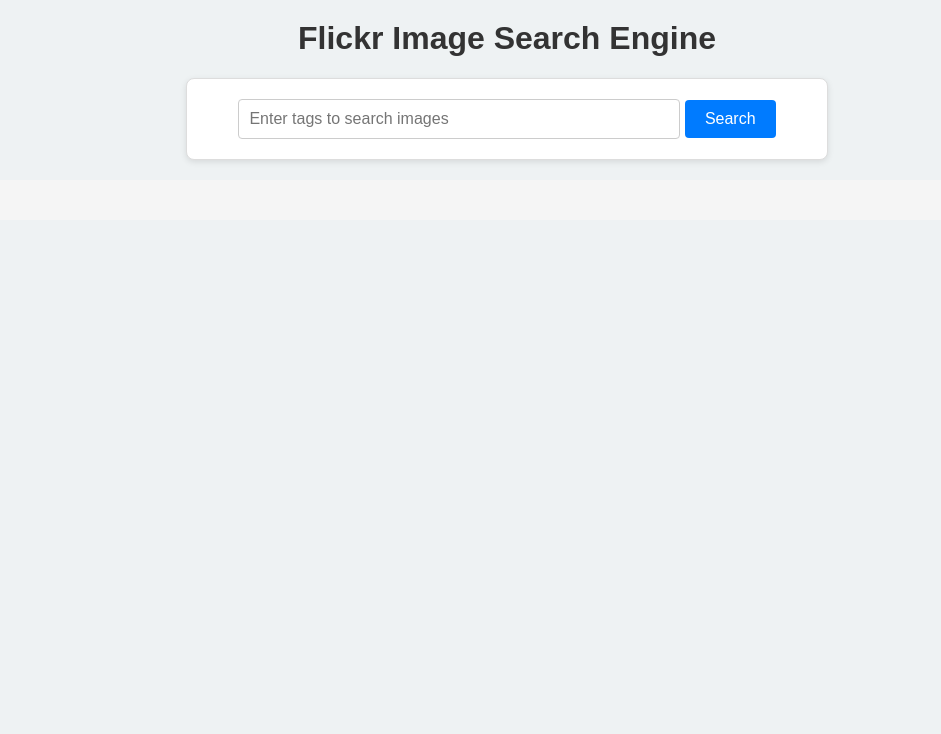
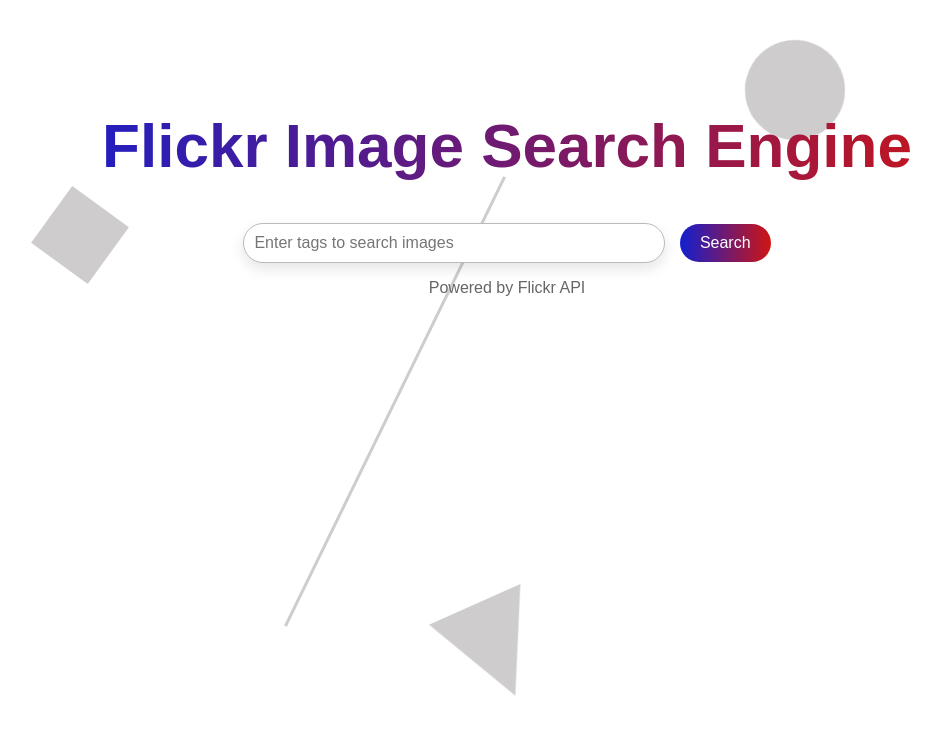
Before and after one commit to forstuffapps/Flickr-Search-Engine, a plain HTML site: page index.html in a window 1280 px wide. Shown: the whole page, without its empty margins (133-1074 px from the left). Drawn offline with nearby package versions, Linux system fonts and the light colour scheme.

Commit message:
made css changes to search engine, added style

```diff
--- a/index.html
+++ b/index.html
@@ -4,105 +4,31 @@
     <meta charset="UTF-8">
     <meta name="viewport" content="width=device-width, initial-scale=1.0">
     <title>Image Search Engine</title>
+    <link rel="stylesheet" href="./style.css" >
     <script src="https://code.jquery.com/jquery-3.6.0.min.js"></script>
-    <style>
-        body {
-            font-family: Arial, sans-serif;
-            margin: 0;
-            padding: 0;
-            background-color: #eef2f3;
-            text-align: center;
-        }
-
-        h1 {
-            margin-top: 20px;
-            font-size: 32px;
-            color: #333;
-        }
-
-        #search-container {
-            margin: 20px auto;
-            padding: 20px;
-            background-color: #fff;
-            border: 1px solid #ddd;
-            box-shadow: 0 2px 6px rgba(0, 0, 0, 0.1);
-            border-radius: 8px;
-            width: 90%;
-            max-width: 600px;
-        }
-
-        #search {
-            width: 70%;
-            padding: 10px;
-            font-size: 16px;
-            border: 1px solid #ccc;
-            border-radius: 4px;
-        }
-
-        #btnSearch {
-            padding: 10px 20px;
-            font-size: 16px;
-            color: #fff;
-            background-color: #007BFF;
-            border: none;
-            border-radius: 4px;
-            cursor: pointer;
-        }
-
-        #btnSearch:hover {
-            background-color: #0056b3;
-        }
-
-        #photos {
-            display: grid;
-            grid-template-columns: repeat(3, 1fr);
-            gap: 20px;
-            padding: 20px;
-            margin: 20px;
-            background-color: #f5f5f5;
-        }
-
-        .photo-item {
-            border: 1px solid #ddd;
-            border-radius: 8px;
-            padding: 10px;
-            background-color: #fff;
-            box-shadow: 0 2px 6px rgba(0, 0, 0, 0.1);
-            text-align: center;
-        }
-
-        .photo-item h2 {
-            font-size: 20px;
-            color: #333;
-            margin-bottom: 10px;
-        }
-
-        .photo-item img {
-            max-width: 100%;
-            height: auto;
-            margin: 10px 0;
-            border-radius: 5px;
-            box-shadow: 0 2px 4px rgba(0, 0, 0, 0.1);
-        }
-
-        .photo-item p {
-            font-size: 16px;
-            color: #666;
-            line-height: 1.5;
-        }
-
-        .photo-item p b {
-            color: #007BFF;
-        }
-    </style>
 </head>
 <body>
-    <h1>Flickr Image Search Engine</h1>
+
     <div id="search-container">
+        <h1>Flickr Image Search Engine</h1>
         <input type="text" id="search" placeholder="Enter tags to search images">
         <button id="btnSearch">Search</button>
+        <p>Powered by Flickr API</p>
+        <!--
+        <div id="tags"> Tags
+            <span >qwe qwe asd</span> </div>
+        -->
+
     </div>
     <div id="photos"></div>
+
+    <div class="icons">
+        <div class="icon_1"></div>
+        <div class="icon_2"></div>
+        <div class="icon_3"></div>
+        <div class="icon_4"></div>
+        <div class="icon_5"></div>
+    </div>
 
     <script>
         $(document).ready(function() {
@@ -123,7 +49,6 @@
                             html += "<div class='photo-item'>";
                             html += "<h2>" + item.title + "</h2>";
                             html += "<img src='" + item.media.m + "' alt='" + item.title + "'>";
-                            html += "<p><b>Tags: </b>" + item.tags + "</p>";
                             html += "</div>";
                         });
 
--- /dev/null
+++ b/style.css
@@ -0,0 +1,213 @@
+
+:root {
+    --icons-color : #cecccc;
+}
+
+
+body {
+    font-family: Arial, sans-serif;
+    margin: 0;
+    padding: 0;
+    background-color: #ffffff;
+    text-align: center;
+}
+
+h1 {
+    margin-top: 20px;
+    font-size: 62px;
+    background: #121FCF;
+    background: linear-gradient(to right, #121FCF 0%, #CF1512 100%);
+    -webkit-background-clip: text;
+    -webkit-text-fill-color: transparent;
+
+}
+
+p {
+    color: #666;
+}
+
+#tags {
+    color: #000000;
+    background-color: #cccbcb;
+    padding: 5px 10px;
+    border-radius: 20px;
+    display: block;
+    position: relative;
+    border: 1px solid #333;
+}
+
+
+#tags span {
+    visibility: hidden;
+    position: absolute;
+    background: #000000;
+    padding: 15%;
+    width: 120px;
+    border-radius: 6px;
+    color: #fff;
+
+}
+#tags:hover  span{
+    visibility : visible;
+}
+
+
+
+#search-container {
+    margin: 40px auto;
+    margin-top: 70px;
+    padding: 20px;
+    border-radius: 8px;
+    width: 90%;
+    max-width: 1000px;
+}
+
+#search {
+    width: 40%;
+    padding: 10px;
+    font-size: 16px;
+    border: 1px solid #bababa;
+    border-radius: 20px;
+    box-shadow: 0 6px 14px rgba(0, 0, 0, 0.1);
+}
+
+#btnSearch {
+    padding: 10px 20px;
+    margin-left: 10px;
+    font-size: 16px;
+    color: #fff;
+    background-color: #007BFF;
+    background: linear-gradient(to right, #121FCF 0%, #CF1512 100%);
+    border: none;
+    border-radius: 20px;
+    cursor: pointer;
+}
+
+#btnSearch:hover {
+    background: linear-gradient(to right, #CF1512 0%, #121FCF 100%);
+
+}
+
+#photos {
+    display: grid;
+    grid-template-columns: repeat(3, 1fr);
+    gap: 20px;
+    padding: 20px;
+    margin: 20px;
+}
+
+.photo-item {
+    border: 1px solid #ddd;
+    border-radius: 8px;
+    padding: 10px;
+    background-color: #fff;
+    box-shadow: 0 6px 16px rgba(0, 0, 0, 0.1);
+    text-align: center;
+    position: relative;
+}
+
+.photo-item h2 {
+    font-size: 20px;
+    color: #333;
+    margin-bottom: 10px;
+}
+
+.photo-item img {
+    max-width: 100%;
+    height: auto;
+    margin: 10px 0;
+    border-radius: 5px;
+    box-shadow: 0 2px 4px rgba(0, 0, 0, 0.1);
+}
+
+.photo-item p {
+    font-size: 16px;
+    color: #666;
+    line-height: 1.5;
+    display: none;
+    position: absolute;
+    bottom: 10px;
+    left: 10px;
+    right: 10px;
+    background: rgba(255, 255, 255, 0.9);
+    padding: 10px;
+    border-radius: 8px;
+    box-shadow: 0 2px 4px rgba(0, 0, 0, 0.2);
+}
+
+.photo-item:hover p {
+    display: block;
+}
+
+.photo-item p b {
+    color: #007BFF;
+}
+
+
+
+.icon_1 {
+    background-color: var(--icons-color);
+    height: 70px;
+    width: 70px;
+    position:fixed;
+    z-index: -10;
+    top: 200px;
+    left: 178px;
+    transform: rotate(36deg);
+}
+
+
+
+
+
+.icon_2 {
+    background-color: var(--icons-color);
+    height: 70px;
+    width: 140px;
+    position:fixed;
+    z-index: -10;
+    top: 400px;
+    left: 1278px;
+    transform: rotate(116deg);
+}
+
+
+
+.icon_3 {
+    background-color: var(--icons-color);
+    height: 100px;
+    width: 100px;
+    position:fixed;
+    z-index: -10;
+    top: 40px;
+    left: 878px;
+    transform: rotate(78deg);
+    border-radius: 50%;
+}
+
+
+.icon_4 {
+    background-color: var(--icons-color);
+    height: 3px;
+    width: 500px;
+    position:fixed;
+    z-index: -10;
+    top: 400px;
+    left: 278px;
+    transform: rotate(116deg);
+}
+
+
+
+.icon_5 {
+    width: 0;
+    height: 0;
+    border-left: 50px solid transparent;
+    border-right: 50px solid transparent;
+    border-bottom: 100px solid var(--icons-color);
+    position:fixed;
+    z-index: -10;
+    top: 600px;
+    left: 578px;
+    transform: rotate(156deg);
+}
```
